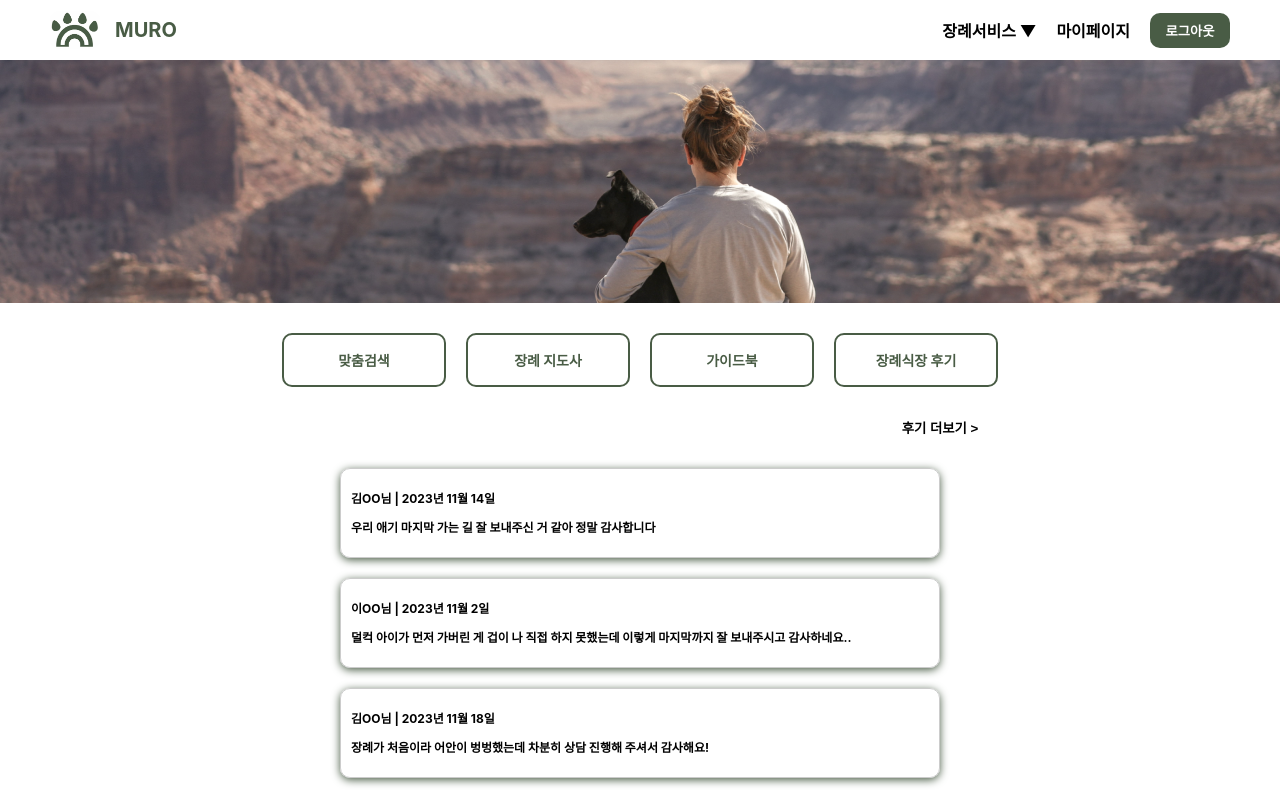
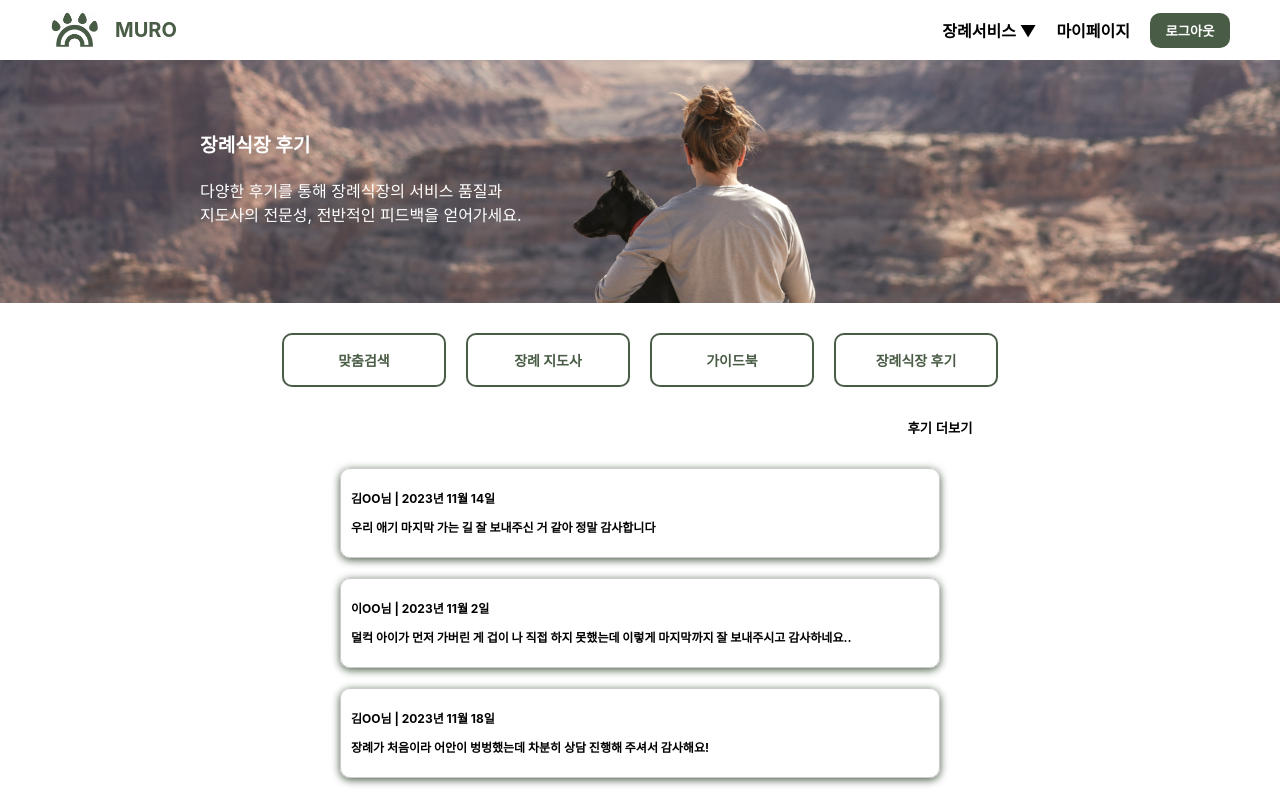
Before and after one commit to 23Software5/FrontEnd, a React (Create React App) app: page /review in a window 1280 px wide. Built offline with nearby package versions, Linux system fonts and the light colour scheme.

Commit message:
[1125] img안 내용 수정

```diff
--- a/src/pages/Guide.js
+++ b/src/pages/Guide.js
@@ -5,7 +5,18 @@ import "../styles/Guide.css";
 const Guide = () => {
   return (
     <div>
-      <div className="img"></div>
+      <div className="img">
+        <div className="Search-imgcontent">
+          <span className="Search-imgcontenttitle">가이드북</span>
+          <br />
+          <br />
+          <span>
+            사랑하는 반려동물과의 소중한 순간을 추억하기 위해
+            <br />
+            가이드북을 활용해보세요
+          </span>
+        </div>
+      </div>
       <Body />
       <div className="title">장례 절차 가이드북</div>
 
--- a/src/pages/Instructor.js
+++ b/src/pages/Instructor.js
@@ -5,7 +5,17 @@ import "../styles/Instructor.css";
 const Instructor = () => {
   return (
     <div>
-      <div className="img"></div>
+      <div className="img">
+        <div className="Search-imgcontent">
+          <span className="Search-imgcontenttitle">장례지도사</span>
+          <br />
+          <br />
+          <span>
+            전문적인 반려동물 장례 지도사와 함께 <br />
+            사랑하는 반려동물과의 소중한 순간을 추억하세요.
+          </span>
+        </div>
+      </div>
       <Body />
       <div className="instructor-contain">
         <div className="instructor-col">
--- a/src/pages/Review.js
+++ b/src/pages/Review.js
@@ -6,12 +6,23 @@ import "../styles/Review.css";
 const Review = () => {
   return (
     <div>
-      <div className="img"></div>
+      <div className="img">
+        <div className="Search-imgcontent">
+          <span className="Search-imgcontenttitle">장례식장 후기</span>
+          <br />
+          <br />
+          <span>
+            다양한 후기를 통해 장례식장의 서비스 품질과
+            <br />
+            지도사의 전문성, 전반적인 피드백을 얻어가세요.
+          </span>
+        </div>
+      </div>
       <Body />
 
       <div className="review-container">
         <Link to="/review-board">
-          <button className="review-btn">후기 더보기 ></button>
+          <button className="review-btn">후기 더보기 </button>
         </Link>
 
         <div className="reviewBox">
--- a/src/pages/Search.js
+++ b/src/pages/Search.js
@@ -46,7 +46,17 @@ const Search = () => {
 
   return (
     <div>
-      <div className="img"></div>
+      <div className="img">
+        <div className="Search-imgcontent">
+          <span className="Search-imgcontenttitle">맟춤검색</span>
+          <br />
+          <br />
+          <span>
+            전문적인 맞춤 반려동물 장례 업체를 찾아 <br />
+            사랑하는 반려동물과의 소중한 순간을 추억하세요.
+          </span>
+        </div>
+      </div>
       <Body />
       <div className="title">화장 후, 희망하는 안치 방법을 선택해 주세요.</div>
       <div className="options-container">
--- a/src/styles/Search.css
+++ b/src/styles/Search.css
@@ -108,3 +108,17 @@
 label {
   font-size: small;
 }
+
+.Search-imgcontent {
+  padding-top: 70px;
+  padding-left: 200px;
+}
+
+.Search-imgcontent span {
+  color: #fff;
+}
+
+.Search-imgcontenttitle {
+  font-weight: bold;
+  font-size: 1.2em;
+}
```
